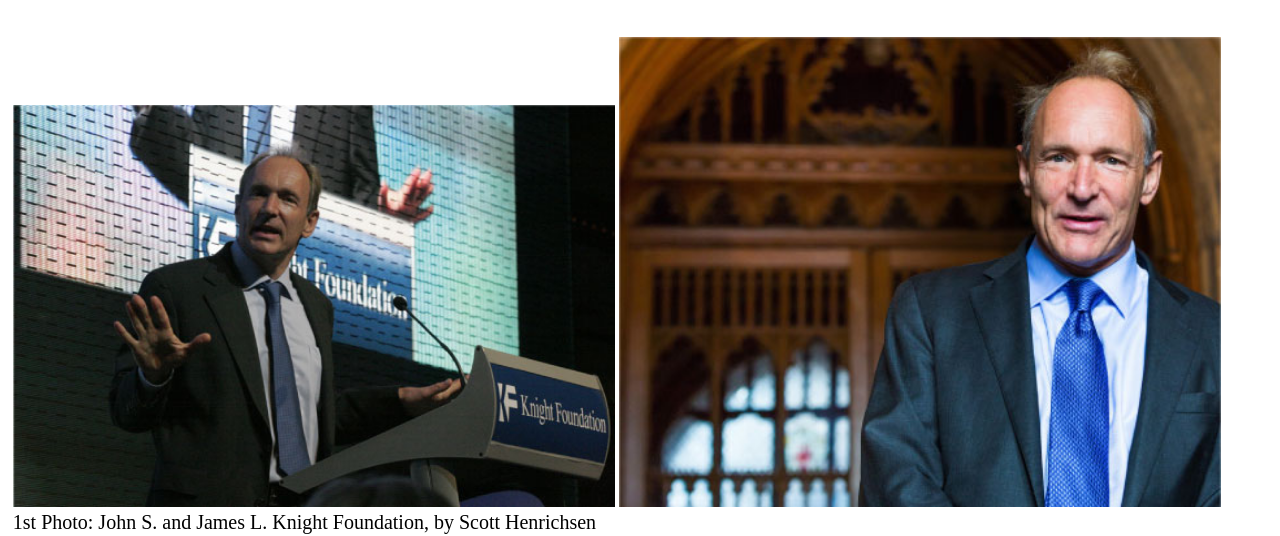
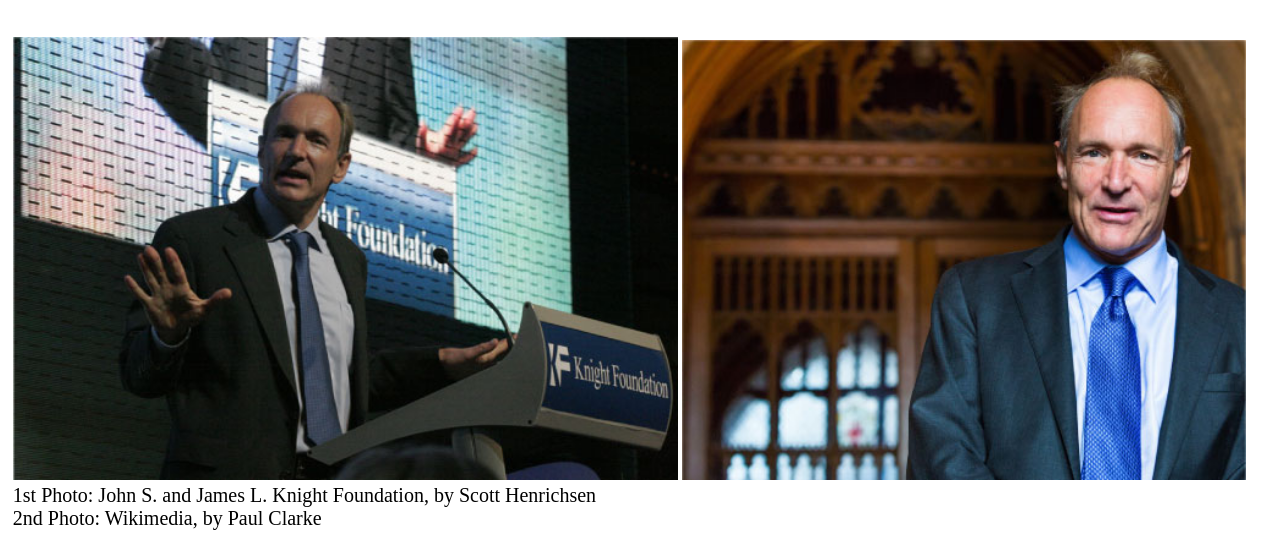
Before and after one commit to giuliabaratella/html-css-booleaner, a plain HTML site: page index.html in a window 1280 px wide. Shown: the part 410-946 px from the top of the page. Drawn offline with Linux system fonts and the light colour scheme.

Commit message:
photo% fixed

```diff
--- a/css/style.css
+++ b/css/style.css
@@ -62,8 +62,12 @@ header img {
     margin: 40px 0 40px 0;
 }
 
-.photo-article img {
-    width: 48%;
+.photo-1 {
+    width: 53%;
+}
+
+.photo-2 {
+    width: 45%;
 }
 
 figcaption {
--- a/index.html
+++ b/index.html
@@ -30,8 +30,8 @@
 
         <!-- foto articolo  -->
         <figure class="photo-article">
-            <img class="photo" src="img/tim-1.jpg" alt="Tim Berners-Lee">
-            <img class="photo" src="img/tim-2.jpg" alt="Tim Berners-Lee">
+            <img class="photo-1" src="img/tim-1.jpg" alt="Tim Berners-Lee">
+            <img class="photo-2" src="img/tim-2.jpg" alt="Tim Berners-Lee">
             <figcaption>
                 <p>1st Photo: John S. and James L. Knight Foundation, by Scott Henrichsen
                     <br>
```
